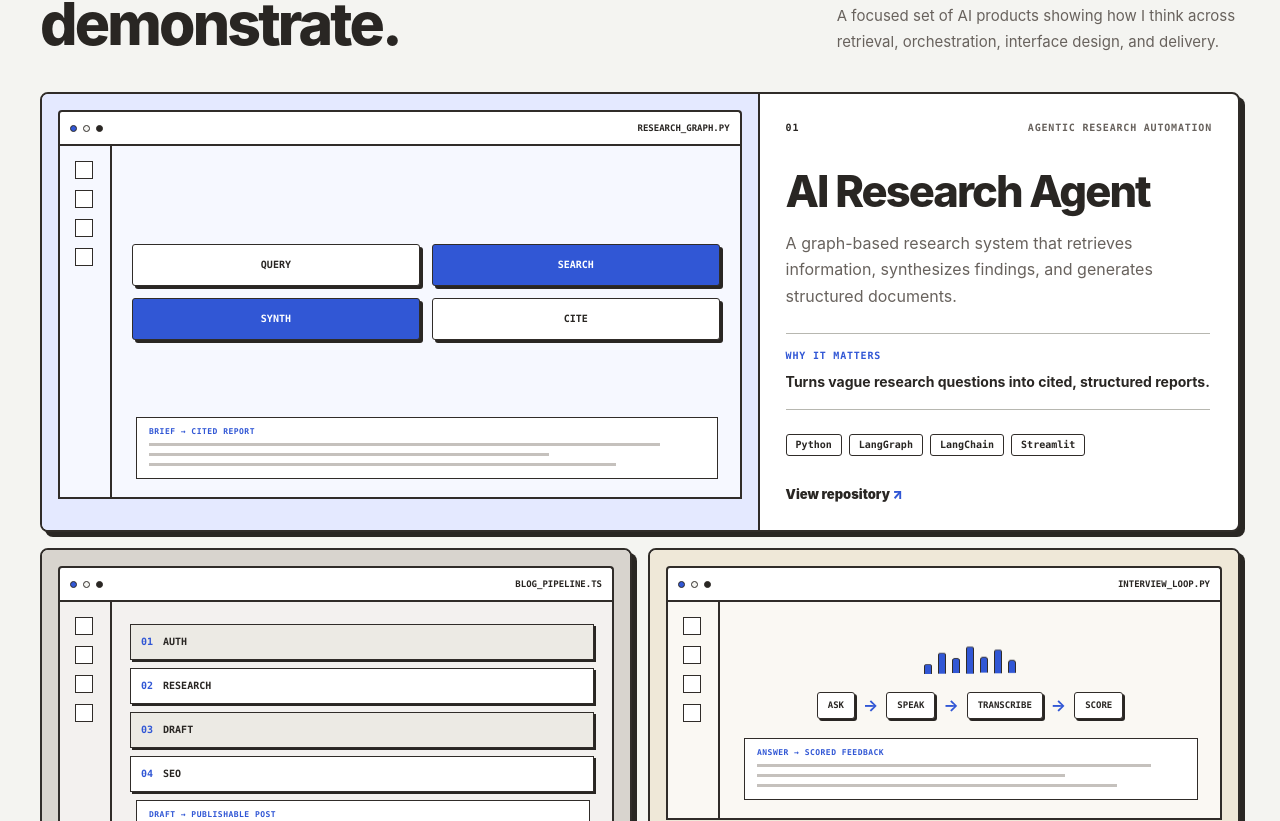
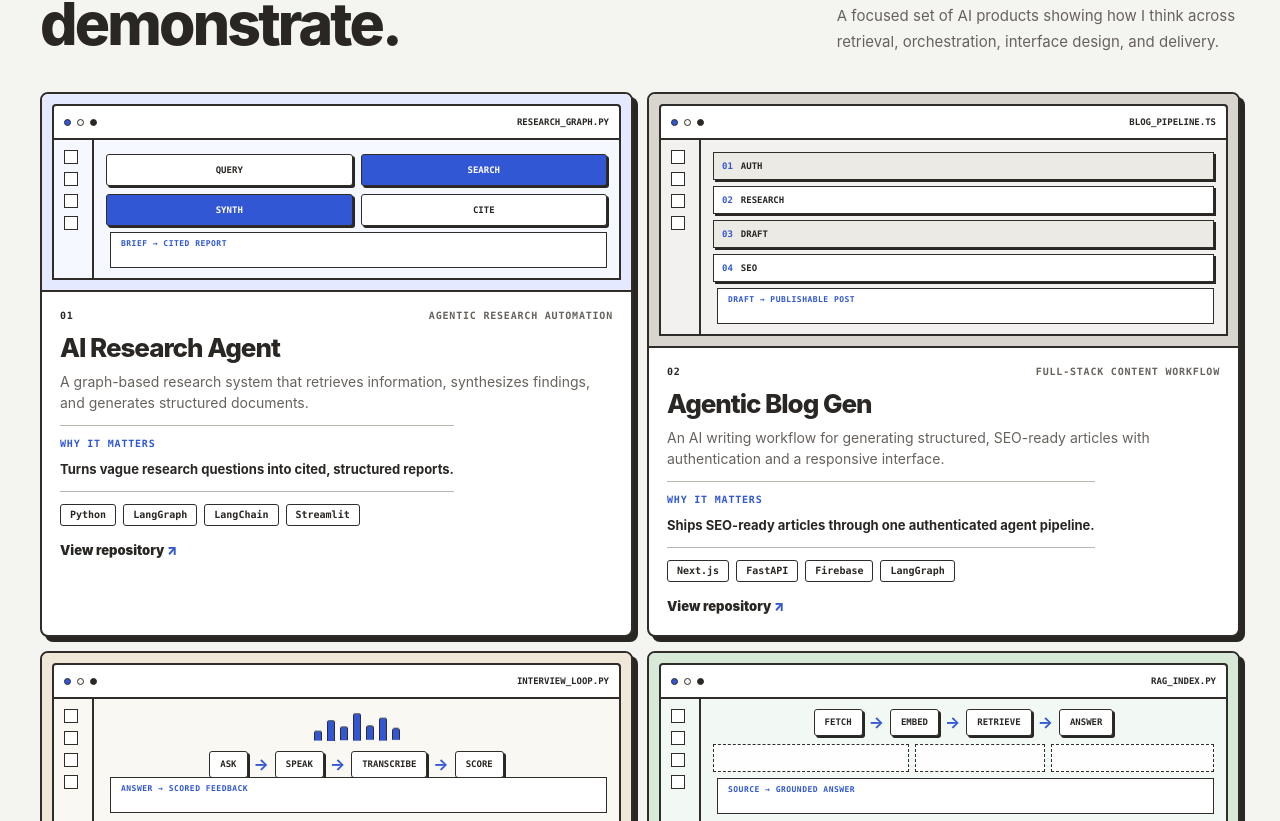
Before and after one commit to DS123-ally/My-Portfolio, a Next.js app: page / in a window 1280 px wide. Shown: the part 1039-1860 px from the top of the page. Built offline with nearby package versions, Linux system fonts and the light colour scheme; no server answers.

Commit message:
Improve the Project Sections

```diff
--- a/app/globals.css
+++ b/app/globals.css
@@ -197,12 +197,10 @@ section { scroll-margin-top: 110px; }
 .section-heading h2 { max-width: 760px; font-size: clamp(36px, 4.6vw, 60px); font-weight: 800; line-height: 1.04; letter-spacing: -.048em; text-wrap: pretty; }
 .section-heading p { max-width: 420px; justify-self: end; color: var(--muted); font-size: 15px; line-height: 1.7; }
 
-.project-grid { display: grid; grid-template-columns: repeat(2, 1fr); gap: 16px; }
+.project-grid { display: grid; grid-template-columns: repeat(2, 1fr); gap: 14px; }
 .project-card { min-width: 0; overflow: hidden; transition: transform .2s ease, box-shadow .2s ease; }
 .project-card:hover, .capability-card:hover, .metric-card:hover { transform: translate(4px, 4px); box-shadow: 1px 1px 0 var(--ink); }
-.project-card--featured { grid-column: span 2; display: grid; grid-template-columns: 1.2fr .8fr; }
-.project-visual { min-height: 280px; padding: 16px; border-bottom: 2px solid var(--line); background: var(--panel-muted); }
-.project-card--featured .project-visual { min-height: 100%; border-right: 2px solid var(--line); border-bottom: 0; }
+.project-visual { min-height: 148px; padding: 10px; border-bottom: 2px solid var(--line); background: var(--panel-muted); }
 .project-visual--blue { background: var(--blue-soft); }
 .project-visual--ink { background: #d8d4ce; }
 .project-visual--paper { background: #efe8d8; }
@@ -212,61 +210,60 @@ section { scroll-margin-top: 110px; }
 .visual-toolbar i:nth-child(2) { background: var(--paper); }
 .visual-toolbar i:nth-child(3) { background: var(--ink); }
 .visual-toolbar span { margin-left: auto; font: 700 9px/1 var(--mono); text-transform: uppercase; }
-.visual-canvas { min-height: 220px; display: grid; grid-template-columns: 52px 1fr; position: relative; overflow: hidden; border: 2px solid var(--line); background: rgba(255,255,255,.68); }
-.project-card--featured .visual-canvas { min-height: 355px; }
-.visual-sidebar { display: grid; align-content: start; gap: 11px; padding: 15px; border-right: 2px solid var(--line); }
-.visual-sidebar i { width: 18px; height: 18px; border: 1.5px solid var(--line); background: var(--surface); }
-.visual-flow { display: flex; flex-wrap: wrap; align-items: center; justify-content: center; gap: 8px; padding: 30px 18px 75px; }
+.visual-canvas { min-height: 128px; display: grid; grid-template-columns: 40px 1fr; position: relative; overflow: hidden; border: 2px solid var(--line); background: rgba(255,255,255,.68); }
+.visual-sidebar { display: grid; align-content: start; gap: 8px; padding: 10px; border-right: 2px solid var(--line); }
+.visual-sidebar i { width: 14px; height: 14px; border: 1.5px solid var(--line); background: var(--surface); }
+.visual-flow { display: flex; flex-wrap: wrap; align-items: center; justify-content: center; gap: 6px; padding: 16px 12px 52px; }
 .visual-flow span { padding: 8px 10px; border: 1.5px solid var(--line); border-radius: 3px; background: var(--surface); box-shadow: 2px 2px 0 var(--ink); font: 800 9px/1 var(--mono); }
 .visual-flow b { color: var(--blue); }
 .visual-graph {
   display: grid;
   grid-template-columns: repeat(2, minmax(0, 1fr));
-  gap: 12px;
+  gap: 8px;
   align-content: center;
-  padding: 28px 20px 88px;
+  padding: 14px 12px 52px;
 }
 .visual-graph span {
-  min-height: 42px;
+  min-height: 32px;
   display: grid;
   place-items: center;
   border: 1.5px solid var(--line);
   border-radius: 3px;
   background: var(--surface);
-  box-shadow: 3px 3px 0 var(--ink);
-  font: 800 10px/1 var(--mono);
+  box-shadow: 2px 2px 0 var(--ink);
+  font: 800 9px/1 var(--mono);
 }
 .visual-graph span:nth-child(2),
 .visual-graph span:nth-child(3) { background: var(--blue); color: #fff; }
 .visual-stack {
   display: grid;
-  gap: 8px;
+  gap: 6px;
   align-content: start;
-  padding: 22px 18px 88px;
+  padding: 12px 12px 52px;
 }
 .visual-stack div {
-  min-height: 36px;
-  padding: 0 10px;
+  min-height: 28px;
+  padding: 0 8px;
   display: flex;
   align-items: center;
-  gap: 10px;
+  gap: 8px;
   border: 1.5px solid var(--line);
   background: var(--surface);
   box-shadow: 2px 2px 0 var(--ink);
-  font: 800 10px/1 var(--mono);
+  font: 800 9px/1 var(--mono);
 }
 .visual-stack div:nth-child(odd) { background: #eceae4; }
 .visual-stack b { color: var(--blue); }
 .visual-score, .visual-chunks { min-width: 0; }
 .visual-score .visual-flow,
-.visual-chunks .visual-flow { padding: 18px 16px 0; }
+.visual-chunks .visual-flow { padding: 10px 12px 0; }
 .visual-wave {
   display: flex;
   align-items: flex-end;
   justify-content: center;
-  gap: 6px;
-  height: 72px;
-  padding: 18px 18px 0;
+  gap: 5px;
+  height: 42px;
+  padding: 10px 12px 0;
 }
 .visual-wave i {
   width: 8px;
@@ -286,34 +283,30 @@ section { scroll-margin-top: 110px; }
 .chunk-row {
   display: grid;
   grid-template-columns: 1.2fr .8fr 1fr;
-  gap: 8px;
-  padding: 12px 16px 82px;
+  gap: 6px;
+  padding: 8px 12px 52px;
 }
 .chunk-row i {
   display: block;
-  min-height: 46px;
+  min-height: 28px;
   border: 1.5px dashed var(--line);
   background: rgba(255,255,255,.8);
 }
-.visual-output { position: absolute; left: 76px; right: 22px; bottom: 18px; min-height: 62px; padding: 10px 12px; display: grid; gap: 5px; border: 1.5px solid var(--line); background: var(--surface); }
+.visual-output { position: absolute; left: 56px; right: 12px; bottom: 10px; min-height: 36px; padding: 7px 10px; display: grid; gap: 4px; border: 1.5px solid var(--line); background: var(--surface); }
 .visual-output span { color: var(--blue); font: 800 8px/1 var(--mono); letter-spacing: .06em; }
-.visual-output i { display: block; height: 3px; background: #c5c1bd; }
-.visual-output i:nth-of-type(1) { width: 92%; }
-.visual-output i:nth-of-type(2) { width: 72%; }
-.visual-output i:nth-of-type(3) { width: 84%; }
+.visual-output i { display: none; }
 
-.project-content { padding: 26px; display: flex; flex-direction: column; align-items: flex-start; }
-.project-topline { width: 100%; display: flex; justify-content: space-between; gap: 20px; color: var(--muted); }
+.project-content { padding: 16px 18px 18px; display: flex; flex-direction: column; align-items: flex-start; }
+.project-topline { width: 100%; display: flex; justify-content: space-between; gap: 16px; color: var(--muted); }
 .project-topline span:first-child { color: var(--ink); }
-.project-content h3 { margin-top: 34px; font-size: clamp(29px, 3.4vw, 48px); line-height: 1; letter-spacing: -.045em; }
-.project-card:not(.project-card--featured) .project-content h3 { font-size: clamp(27px, 3vw, 38px); }
-.project-content > p { margin-top: 16px; color: var(--muted); line-height: 1.65; }
-.project-outcome { margin: 24px 0; padding: 14px 0; border-top: 1px solid #b7b7b0; border-bottom: 1px solid #b7b7b0; }
-.project-outcome span { display: block; margin-bottom: 5px; color: var(--blue); }
-.project-outcome strong { font-size: 14px; line-height: 1.5; }
+.project-content h3 { margin-top: 10px; font-size: clamp(20px, 2.2vw, 26px); line-height: 1.1; letter-spacing: -.04em; }
+.project-content > p { margin-top: 8px; color: var(--muted); font-size: 14px; line-height: 1.5; }
+.project-outcome { margin: 12px 0; padding: 10px 0; border-top: 1px solid #b7b7b0; border-bottom: 1px solid #b7b7b0; }
+.project-outcome span { display: block; margin-bottom: 4px; color: var(--blue); }
+.project-outcome strong { font-size: 13px; line-height: 1.45; }
 .tag-row { display: flex; flex-wrap: wrap; gap: 7px; }
 .tag-row span { padding: 5px 9px; border: 1.5px solid var(--line); border-radius: 3px; background: var(--surface); font: 700 10px/1 var(--mono); }
-.text-link { margin-top: 28px; font-size: 13px; font-weight: 900; text-decoration-thickness: 2px; text-underline-offset: 4px; }
+.text-link { margin-top: 14px; font-size: 13px; font-weight: 900; text-decoration-thickness: 2px; text-underline-offset: 4px; }
 .text-link span { color: var(--blue); }
 
 .capability-grid { display: grid; grid-template-columns: repeat(3, 1fr); gap: 16px; }
@@ -418,8 +411,6 @@ section { scroll-margin-top: 110px; }
 @media (max-width: 960px) {
   .section-heading > div:last-child { grid-template-columns: 1fr; }
   .section-heading p { justify-self: start; }
-  .project-card--featured { grid-template-columns: 1fr; }
-  .project-card--featured .project-visual { border-right: 0; border-bottom: 2px solid var(--line); }
   .capability-grid { grid-template-columns: 1fr; }
   .capability-card { min-height: 310px; }
   .experience-row { grid-template-columns: 48px 150px 1fr; }
@@ -447,7 +438,6 @@ section { scroll-margin-top: 110px; }
   .photo-frame { min-height: 380px; }
   .hero-status, .hero-focus { min-height: 120px; }
   .project-grid { grid-template-columns: 1fr; }
-  .project-card--featured { grid-column: 1; }
   .contact-block { grid-template-columns: 1fr; }
   .contact-actions { border-top: 2px solid #fff; border-left: 0; }
   .contact-copy h2 { margin-top: 60px; }
@@ -466,9 +456,8 @@ section { scroll-margin-top: 110px; }
   .page-section { padding-bottom: 92px; }
   .section-heading { margin-bottom: 24px; }
   .section-heading h2 { font-size: clamp(36px, 11vw, 52px); }
-  .project-content { padding: 21px; }
-  .project-visual { min-height: 245px; padding: 11px; }
-  .project-card--featured .visual-canvas { min-height: 250px; }
+  .project-content { padding: 16px; }
+  .project-visual { min-height: 132px; padding: 8px; }
   .visual-flow b { display: none; }
   .capability-card { min-height: 330px; padding: 22px; }
   .experience-row { grid-template-columns: 42px 1fr; gap: 14px; padding: 20px; }
--- a/app/page.tsx
+++ b/app/page.tsx
@@ -225,7 +225,7 @@ export default function Home() {
           <SectionHeader index="02" eyebrow="Selected systems" title="Work built to solve, not just demonstrate." copy="A focused set of AI products showing how I think across retrieval, orchestration, interface design, and delivery." />
           <div className="project-grid">
             {PROJECTS.map((project) => (
-              <article key={project.name} className={`project-card ${project.featured ? 'project-card--featured' : ''}`}>
+              <article key={project.name} className="project-card">
                 <ProjectVisual tone={project.tone} file={project.file} status={project.status} steps={project.steps} variant={project.variant} />
                 <div className="project-content">
                   <div className="project-topline"><span>{project.index}</span><span>{project.eyebrow}</span></div>
```
